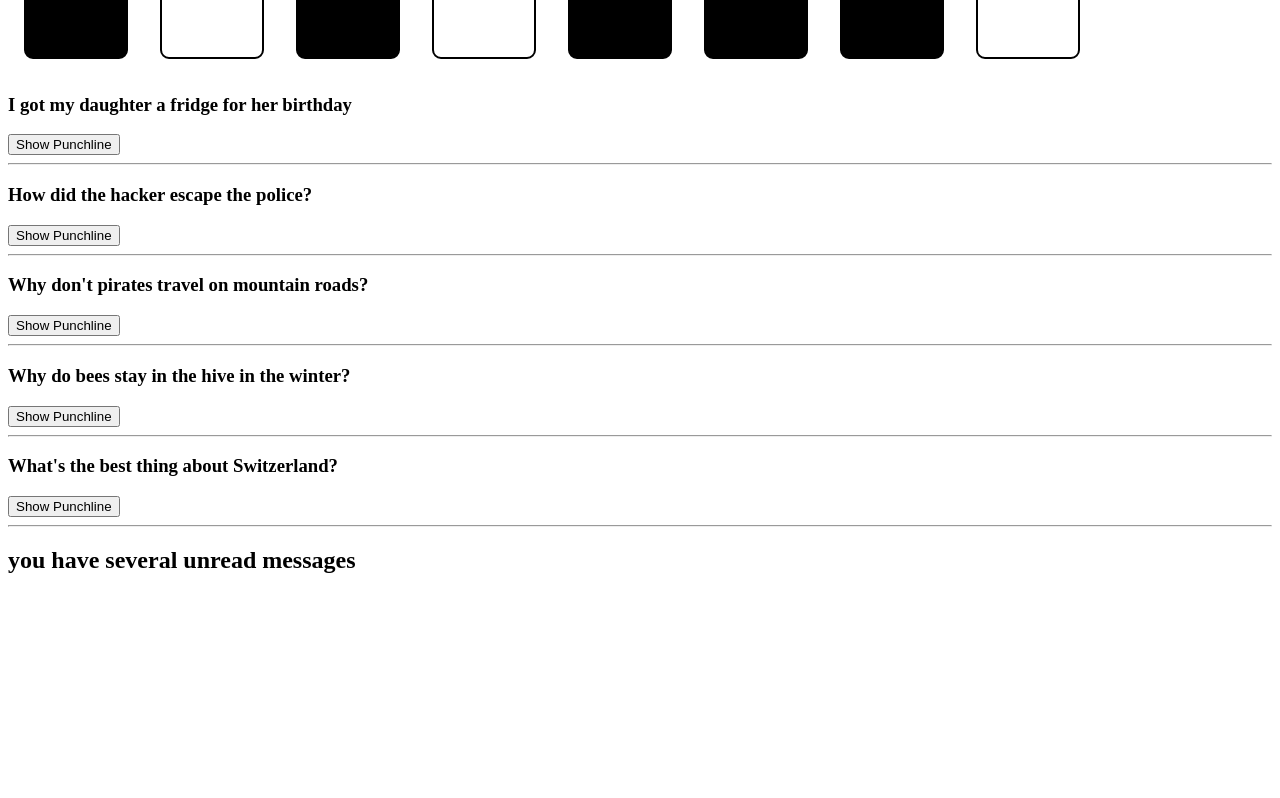
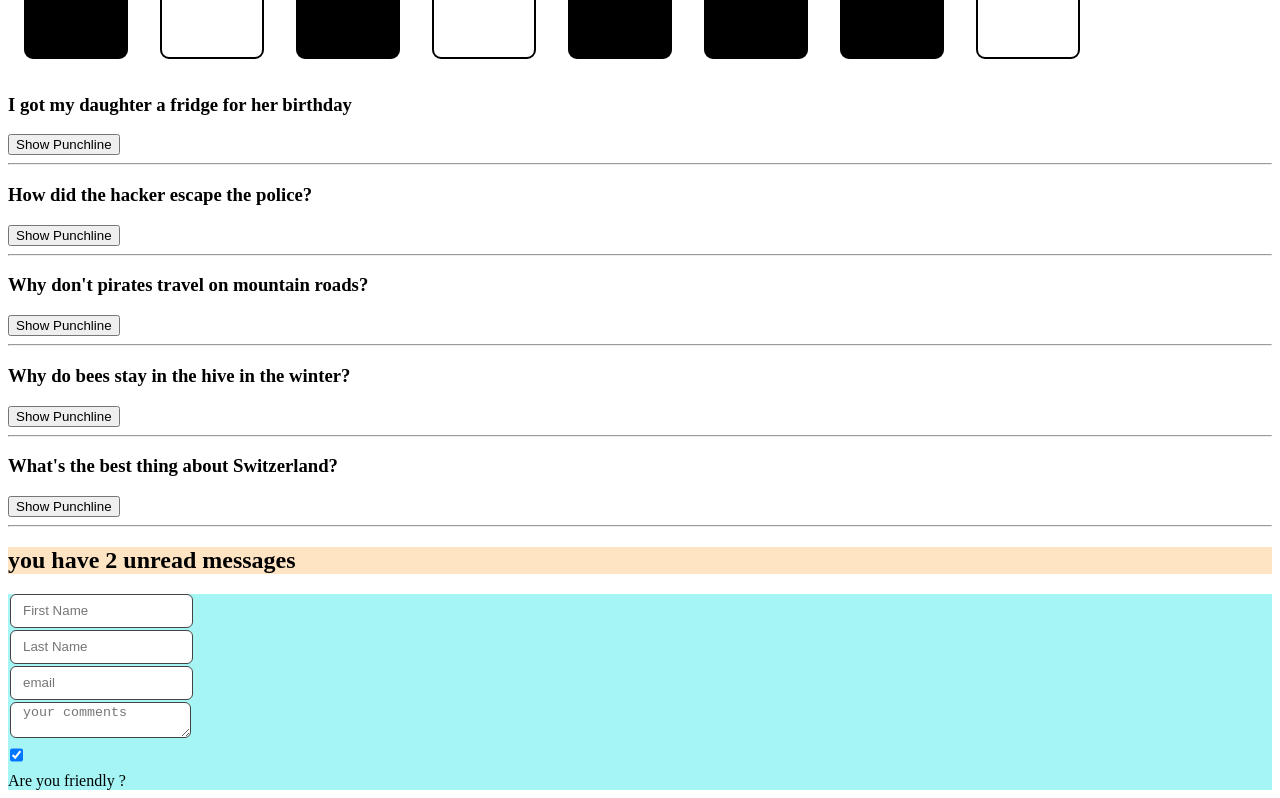
Before and after one commit to abhishekgusain07/MemeGenerator, a React (Create React App) app: page / in a window 1280 px wide. Shown: the part 1536-2334 px from the top of the page. Before the commit the page ends 2130 px from the top, so only its background shows below. Built offline with nearby package versions, Linux system fonts and the light colour scheme.

Commit message:
input half done

```diff
--- a/src/App.js
+++ b/src/App.js
@@ -8,6 +8,8 @@ import Testing4 from '../src/components/Testing4'
 import Jan from '../src/components/Jan'
 import Jokes from '../src/components/Jokes'
 import Challenge from '../src/components/SmallChallenge'
+import Form from '../src/components/Form'
+import NewForm from '../src/components/NewForm'
 export default function App(){
   return(
     <div>
@@ -20,6 +22,7 @@ export default function App(){
       <Jan />
       <Jokes />
       <Challenge />
+      <NewForm />
     </div>
   )
 }
--- /dev/null
+++ b/src/components/Form.js
@@ -0,0 +1,26 @@
+import React, { useCallback, useState } from 'react'
+export default function Form() {
+    const[firstName, setFirstName] = useState("")
+    const [lastName, setLastName] = useState("")
+    console.log(lastName)
+    function handleFirstNameChange(event) {
+        setFirstName(event.target.value)
+    }
+    function handleLastNameChange(event) {
+        setLastName(event.target.value)
+    }
+    return(
+        <form>
+            <input
+                type="text"
+                placeholder = "First Name"
+                onChange={handleFirstNameChange}
+            />
+            <input
+                type="text"
+                placeholder = "Last Name"
+                onChange = {handleLastNameChange}
+            />
+        </form>
+    )
+}
--- /dev/null
+++ b/src/components/NewForm.js
@@ -0,0 +1,74 @@
+import React, { useState } from 'react'
+export default function NewForm() {
+    const[formData, setFormData] = useState({
+        firstName: "",
+        lastName: "",
+        email: "",
+        comments: "",
+        isFriendly: true
+    })
+    console.log(formData)
+
+    // ----------ONE WAY ---
+    // function handleChange(event) {
+    //     setFormData(prevFormData => {
+    //         return {
+    //             ...prevFormData,
+    //             [event.target.name] : event.target.value
+    //         }
+    //     })
+    // }
+
+    // ========== OTHER WAY ======
+    function handleChange(event) {
+        const {name, value, type, checked} = event.target
+        setFormData(prevFormData => {
+            return {
+                ...prevFormData,
+                [name]: type === 'checkbox' ? checked : value
+            }
+        })
+    }
+    return (
+        <div className='Form'>
+            <form>
+                <input
+                    type="text"
+                    placeholder = "First Name"
+                    onChange={handleChange}
+                    name = "firstName"
+                    value = {formData.firstName}
+                />
+                <input
+                    type="text"
+                    placeholder = "Last Name"
+                    onChange={handleChange}
+                    name = "lastName"
+                    value={formData.lastName}
+                />
+                <input
+                    type="email"
+                    placeholder='email'
+                    onChange={handleChange}
+                    name = 'email'
+                    value = {formData.email}
+                />
+                <textarea
+                    value = {formData.comments}
+                    placeholder = "your comments"
+                    onChange={handleChange}
+                    name = "comments"
+                />
+                <input
+                    type="checkbox"
+                    id = "isFriendly"
+                    name = "isFriendly"
+                    checked = {formData.isFriendly}
+                    onChange = {handleChange}
+                />
+                <label htmlFor='isFriendly'>Are you friendly ?</label>
+                <br/>
+            </form>
+        </div>
+    )
+}
--- a/src/components/SmallChallenge.js
+++ b/src/components/SmallChallenge.js
@@ -2,8 +2,8 @@ import React, { useState } from 'react'
 export default function Challenge() {
     const [messages, setMessages] = useState(["wassup", " How are you"])
     return(
-        <div>
-            {messages.length === 0 && <h2>you are all caught up</h2> || messages.length === 1 && <h2>you have one Message</h2> || messages.length > 1 && <h2>you have several unread messages</h2>}
+        <div className='challenge'>
+            {messages.length === 0 && <h2>you are all caught up</h2> || messages.length === 1 && <h2>you have one Message</h2> || messages.length > 1 && <h2>you have {messages.length} unread messages</h2>}
         </div>
     )
 }
--- a/src/index.css
+++ b/src/index.css
@@ -123,3 +123,19 @@ main{
     border: 2px solid black;
     margin: 1rem;
 }
+.challenge {
+    max-height: max-content;
+    background-color: bisque;
+}
+.Form {
+    background-color: rgb(165, 245, 245);
+}
+input, textarea {
+    margin-top: 1rem;
+    margin: 2px;
+    height: 30px;
+    text-indent: 10px;
+    border: 1px solid #444;
+    border-radius: 6px;
+    display: block;
+}
```
